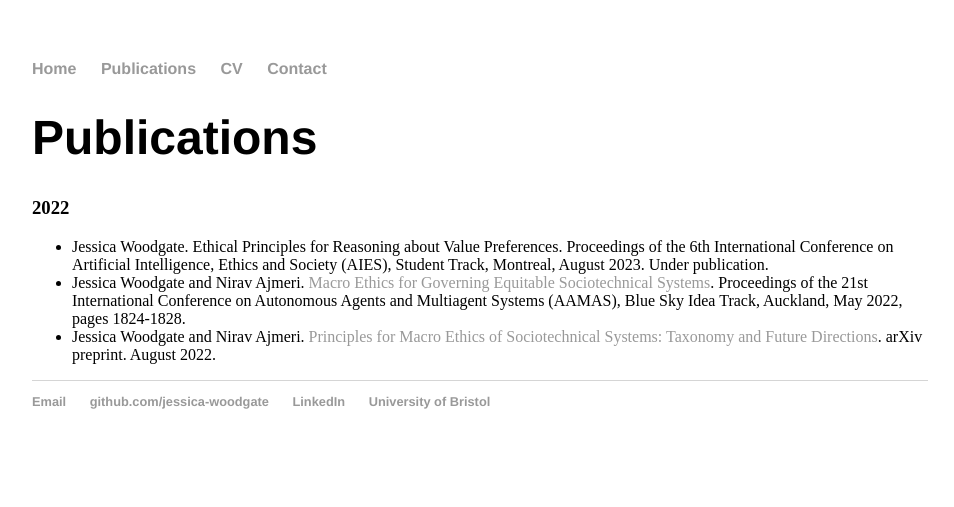
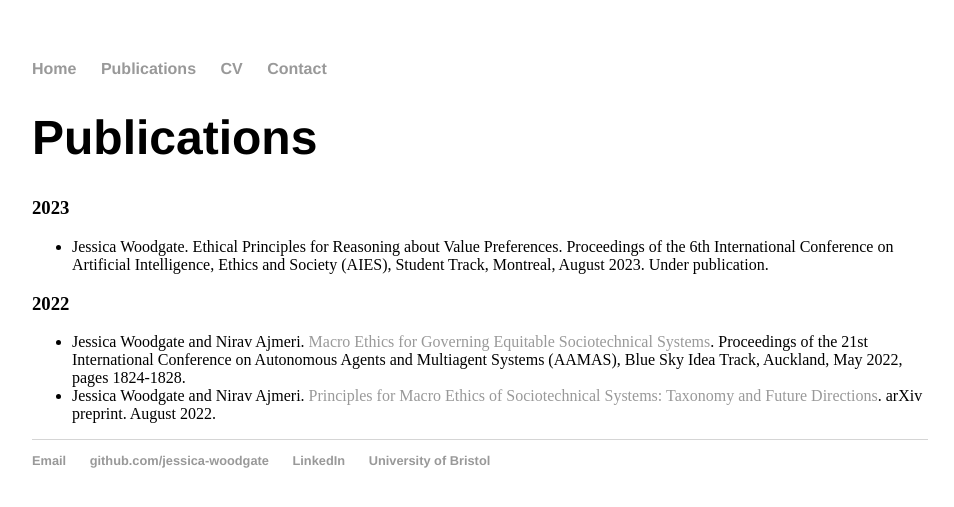
Before and after one commit to jessica-woodgate/jessica-woodgate.github.io, a Jekyll site: the page built from docs/publications/index.html, in a window 1280 px wide. Shown: the top 507 px of the page, without its empty margins (160-1114 px from the left). Built offline with Jekyll 4.4.1, drawn with Linux system fonts in a browser that asks for light colours.

Commit message:
updated publications

```diff
--- a/docs/publications/index.html
+++ b/docs/publications/index.html
@@ -5,12 +5,15 @@ title: Publications of Jessica Woodgate
 
 	<div class="publications">
         <h1>Publications</h1>
-        <h3>2022</h3>
+        <h3>2023</h3>
         <ul>
             <li>Jessica Woodgate.
                 Ethical Principles for Reasoning about Value Preferences. Proceedings of the 6th International Conference on Artificial Intelligence, Ethics and Society (AIES),
                 Student Track, Montreal, August 2023. Under publication.
             </li>
+        </ul>
+        <h3>2022</h3>
+        <ul>
             <li>Jessica Woodgate and Nirav Ajmeri.
                 <a href="https://dl.acm.org/doi/10.5555/3535850.3536118">Macro Ethics for Governing Equitable Sociotechnical Systems</a>.
                 Proceedings of the 21st International Conference on Autonomous Agents and Multiagent Systems (AAMAS),
```
Also changed, not shown: docs/index.html (+7 -0 lines).
